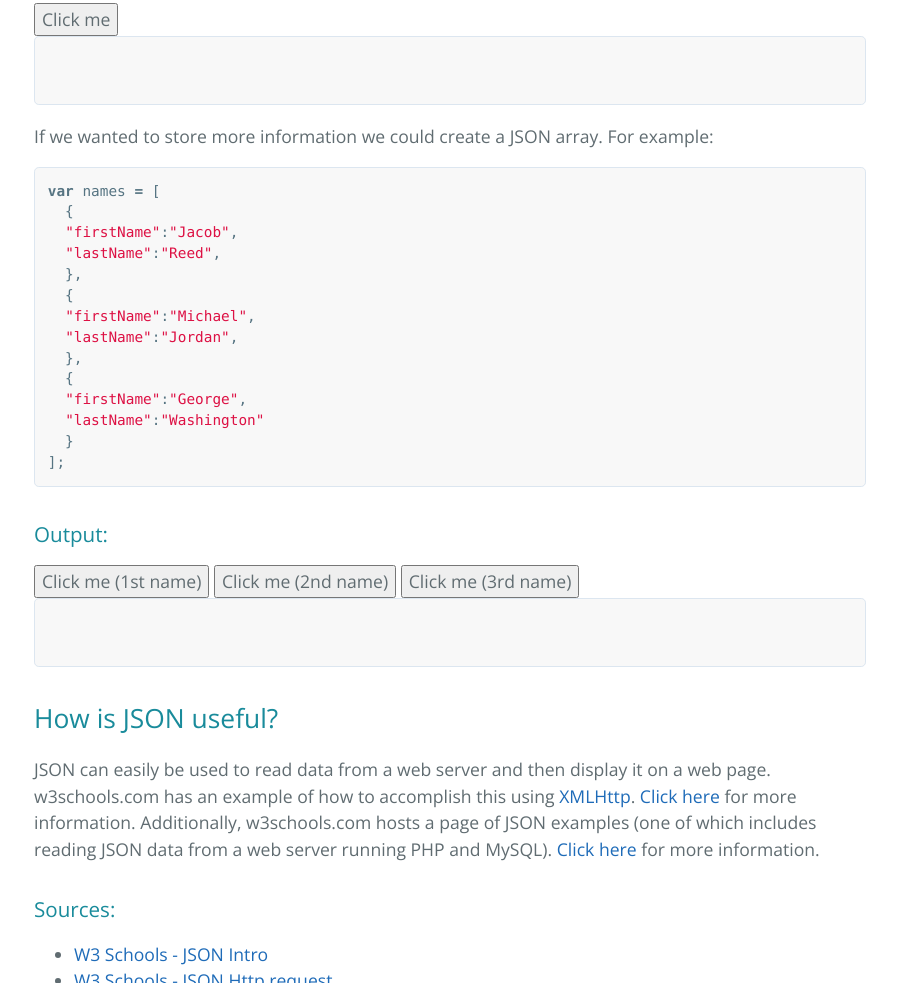
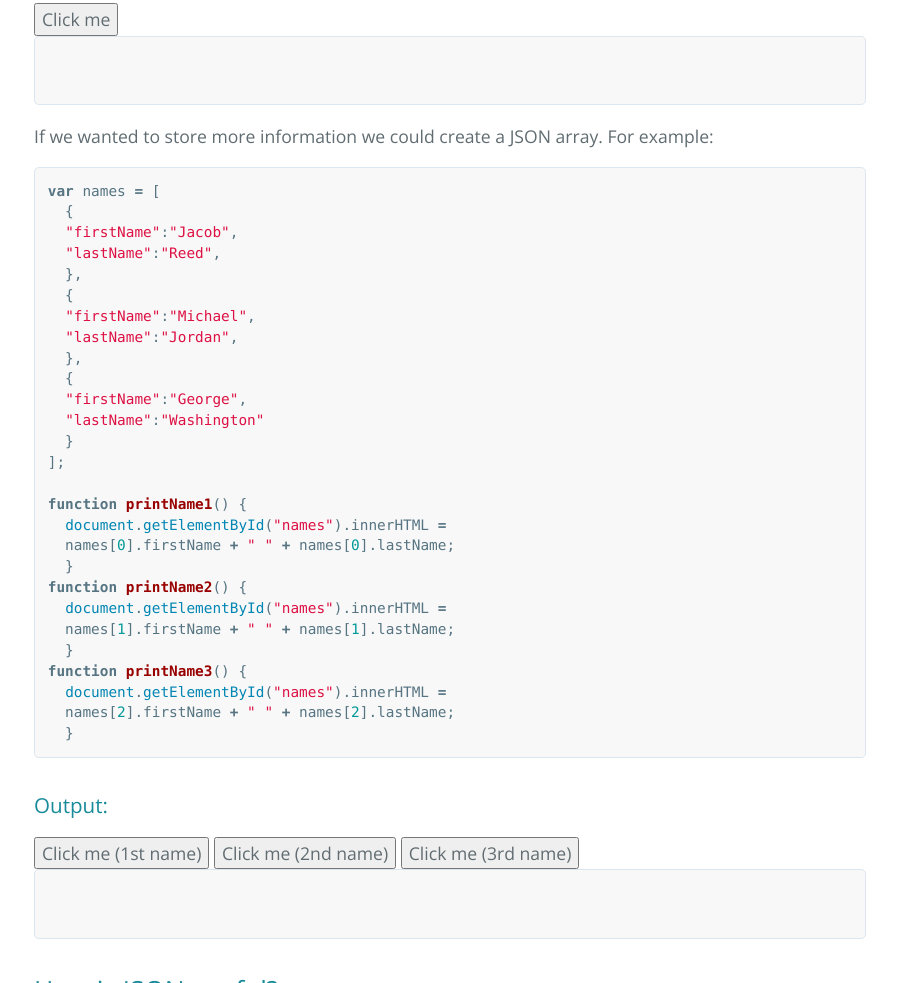
Before and after one commit to Ahuire-Ricardo/reed-jacob.github.io, a plain HTML site: page gh-pages/json.html in a window 1280 px wide. Shown: the part 927-1910 px from the top of the page, without its empty margins (190-1087 px from the left). Drawn offline with nearby package versions, Linux system fonts and the light colour scheme.

Commit message:
Made code clearer on JSON page

```diff
--- a/gh-pages/json.html
+++ b/gh-pages/json.html
@@ -90,7 +90,20 @@ obj.zip;</code></pre>
   "firstName":"George",
   "lastName":"Washington"
   }
-];</code></pre>
+];
+
+function printName1() {
+  document.getElementById("names").innerHTML =
+  names[0].firstName + " " + names[0].lastName;
+  }
+function printName2() {
+  document.getElementById("names").innerHTML =
+  names[1].firstName + " " + names[1].lastName;
+  }
+function printName3() {
+  document.getElementById("names").innerHTML =
+  names[2].firstName + " " + names[2].lastName;
+  }</code></pre>
 
       <h3>Output:</h3>
         <script>
```
